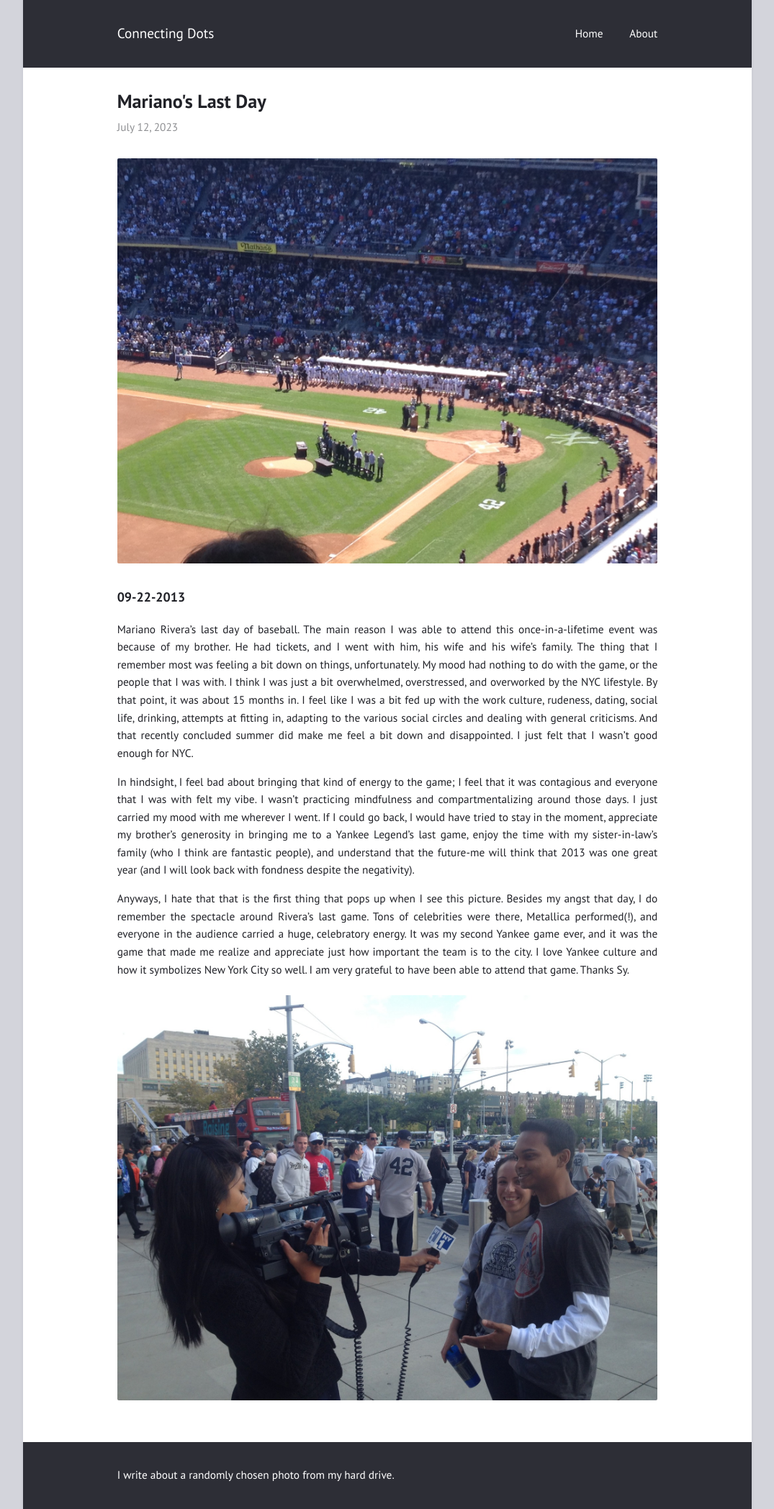
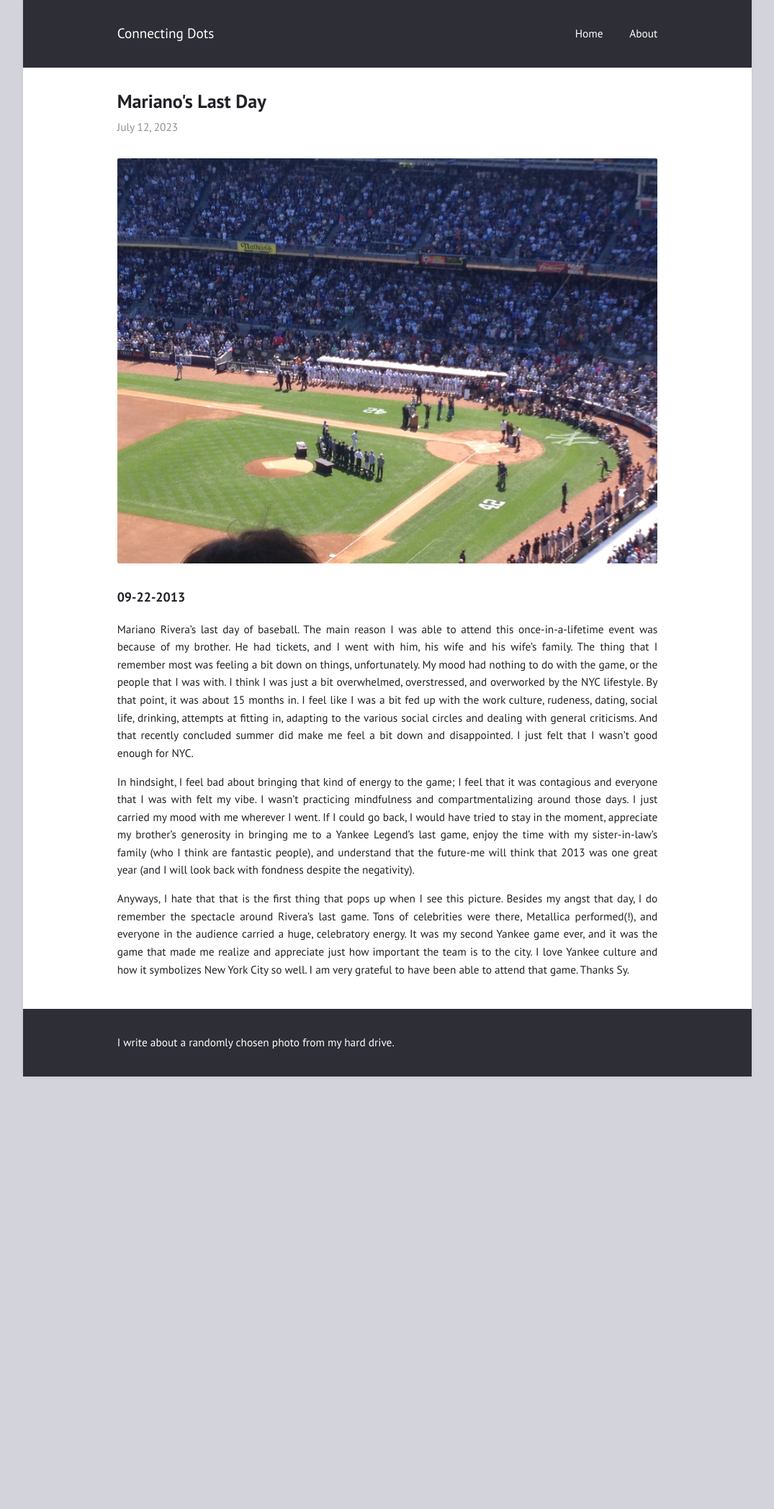
Before and after one commit to tanxahmed/connectingdots, a Jekyll site: the page built from _posts/2023-07-12-mariano-last-day.md, in a window 1280 px wide. Shown: the whole page at 72% size, without its empty margins (102-1177 px from the left). Built offline with Jekyll 4.4.1, drawn with Linux system fonts in a browser that asks for light colours; after the commit the page ends 1496 px from its top, so only the background shows below that.

Commit message:
Update 2023-07-12-mariano-last-day.md

```diff
--- a/_posts/2023-07-12-mariano-last-day.md
+++ b/_posts/2023-07-12-mariano-last-day.md
@@ -12,5 +12,3 @@ Mariano Rivera’s last day of baseball.  The main reason I was able to attend t
 In hindsight, I feel bad about bringing that kind of energy to the game; I feel that it was contagious and everyone that I was with felt my vibe.  I wasn't practicing mindfulness and compartmentalizing around those days.  I just carried my mood with me wherever I went.  If I could go back, I would have tried to stay in the moment, appreciate my brother's generosity in bringing me to a Yankee Legend's last game, enjoy the time with my sister-in-law's family (who I think are fantastic people), and understand that the future-me will think that 2013 was one great year (and I will look back with fondness despite the negativity).
 
 Anyways, I hate that that is the first thing that pops up when I see this picture.  Besides my angst that day, I do remember the spectacle around Rivera’s last game.  Tons of celebrities were there, Metallica performed(!), and everyone in the audience carried a huge, celebratory energy.  It was my second Yankee game ever, and it was the game that made me realize and appreciate just how important the team is to the city.  I love Yankee culture and how it symbolizes New York City so well.  I am very grateful to have been able to attend that game.  Thanks Sy.
-
-![Brother](/connectingdots/assets/IMG_2648.JPG)
```
